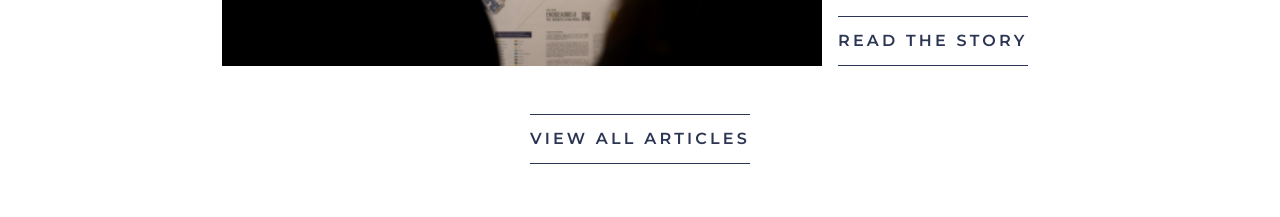
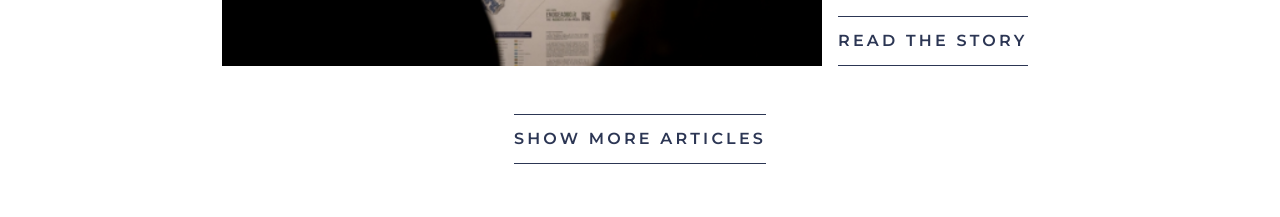
Before and after one commit to ArtKruzhkov/ScarpaVillas_Vercel, a React (Create React App) app: page /discover/journal in a window 1280 px wide. Shown: the part 2860-3077 px from the top of the page. Built offline with nearby package versions, Linux system fonts and the light colour scheme.

Commit message:
Update journal article btn handleToggle and add ScarpaWineCTA

```diff
--- a/src/data/journalArticles.ts
+++ b/src/data/journalArticles.ts
@@ -238,7 +238,7 @@ export const journalArticles: JournalArticle[] = [
     },
     image: `${baseUrl}/images/JournalPage/journal_articles/article-1.png`,
     image_hero: `${baseUrl}/images/JournalPage/journal_articles/article-1_hero.png`,
-    title: 'Identity Viticultural: Vinifying Diversity',
+    title: 'Identity Viticultural: Vinifying Diversity (Copy)',
     title_ital: 'Identità varietale: vinificare la diversità',
     articleTitleLine1: 'Identity Viticultural:',
     articleTitleLine2: 'Vinifying Diversity',
@@ -303,7 +303,7 @@ export const journalArticles: JournalArticle[] = [
     },
     image: `${baseUrl}/images/JournalPage/journal_articles/article-2.png`,
     image_hero: `${baseUrl}/images/JournalPage/journal_articles/article-2_hero.png`,
-    title: 'La Bogliona Takes the Stage: When Art Meets 125 Years of Tradition',
+    title: 'La Bogliona Takes the Stage: When Art Meets 125 Years of Tradition (Copy)',
     title_ital: 'La Bogliona va in scena: quando l`arte incontra 125 anni di tradizione',
     articleTitleLine1: 'La Bogliona Takes the Stage:',
     articleTitleLine2: 'When Art Meets 125 Years of Tradition',
@@ -348,7 +348,8 @@ export const journalArticles: JournalArticle[] = [
     },
     image: `${baseUrl}/images/JournalPage/journal_articles/article-3.png`,
     image_hero: `${baseUrl}/images/JournalPage/journal_articles/article-3_hero.png`,
-    title: '“Leaving Room for Experience” – Matteo Scalise and the Scarpa Villas Project, Part 2',
+    title:
+      '“Leaving Room for Experience” – Matteo Scalise and the Scarpa Villas Project, Part 2 (Copy)',
     title_ital:
       '“Lasciare spazio all’esperienza” – Matteo Scalise e il progetto Scarpa Villas, parte 2',
     subtitle:
@@ -390,7 +391,96 @@ export const journalArticles: JournalArticle[] = [
     },
     image: `${baseUrl}/images/JournalPage/journal_articles/article-4.png`,
     image_hero: `${baseUrl}/images/JournalPage/journal_articles/article-4_hero.png`,
-    title: 'From Monferrato to the Langhe: Davide Champion Tells the Story of Scarpa',
+    title: 'From Monferrato to the Langhe: Davide Champion Tells the Story of Scarpa (Copy)',
+    title_ital: 'Dal Monferrato alle Langhe: Davide Champion racconta il viaggio di Scarpa',
+    articleTitleLine1: 'From Monferrato to the Langhe:',
+    articleTitleLine2: 'Davide Champion Tells the Story of Scarpa',
+    articleTitleLine1_ital: 'Dal Monferrato alle Langhe:',
+    articleTitleLine2_ital: 'Davide Champion racconta il viaggio di Scarpa',
+    subtitle:
+      'Scarpa was founded in 1900 in Nizza, in the heart of Monferrato, but its roots have always been firmly planted in the Langhe as well. Since 2018, with the acquisition of vineyards in three key MGA areas – Monvigliero in Verduno, Roncaglie in La Morra and Canova in Neive – this historic connection has evolved into an ambitious, long-term project. We discussed this with Davide Champion, CEO of Scarpa, in a conversation covering history, the region and a vision for the future.',
+    subtitle_ital:
+      'Scarpa nasce nel 1900 nel cuore del Monferrato, a Nizza, ma le sue radici affondano da sempre anche nelle Langhe. Dal 2018, con l`acquisizione di vigneti in tre importanti MGA – Monvigliero a Verduno, Roncaglie a La Morra e Canova a Neive – questo legame storico si è trasformato in un progetto ambizioso e di lungo respiro. Ne abbiamo parlato con Davide Champion, CEO di Scarpa, in una conversazione che attraversa storia, territorio e visione del futuro.',
+    content: [
+      {
+        paragraphs: [
+          'The story begins with a close relationship between landscape, people and time. Each decision reflects a desire to preserve the identity of the territory while allowing it to evolve.',
+          'What emerges is a dialogue between tradition and contemporary vision, shaped by the rhythms of the Langhe.',
+        ],
+        paragraphs_ital: [
+          'La storia nasce da un rapporto profondo tra paesaggio, persone e tempo. Ogni scelta riflette il desiderio di preservare l’identità del territorio, lasciandola al tempo stesso evolvere.',
+          'Ne emerge un dialogo tra tradizione e visione contemporanea, scandito dai ritmi delle Langhe.',
+        ],
+      },
+      {
+        title: 'A Story Rooted in the Territory',
+        title_ital: 'Una storia radicata nel territorio',
+        paragraphs: [
+          'The landscape is never simply a backdrop. It influences materials, gestures and the way every experience takes shape.',
+          'Understanding this relationship means looking beyond individual places and discovering the connections that bind them together.',
+        ],
+        paragraphs_ital: [
+          'Il paesaggio non è mai un semplice sfondo. Influenza i materiali, i gesti e il modo in cui ogni esperienza prende forma.',
+          'Comprendere questo rapporto significa guardare oltre i singoli luoghi e scoprire le connessioni che li uniscono.',
+        ],
+      },
+    ],
+  },
+
+  {
+    id: 'scarpa-villas-part-2_3',
+    date: {
+      month: 'May',
+      month_ital: 'Maggio',
+      day: 22,
+      year: 2026,
+    },
+    image: `${baseUrl}/images/JournalPage/journal_articles/article-3.png`,
+    image_hero: `${baseUrl}/images/JournalPage/journal_articles/article-3_hero.png`,
+    title:
+      '“Leaving Room for Experience” – Matteo Scalise and the Scarpa Villas Project, Part 2 (Copy 2)',
+    title_ital:
+      '“Lasciare spazio all’esperienza” – Matteo Scalise e il progetto Scarpa Villas, parte 2',
+    subtitle:
+      'Our conversation with Matteo Scalise continues, delving into the origins of the Scarpa Villas project – a dialogue that takes us through the project’s vision, materials and landscape, until it reaches the very heart of the experience: space as a form of listening, time as memory.',
+    subtitle_ital:
+      'Prosegue la nostra conversazione con Matteo Scalise alle radici del progetto Scarpa Villas –un dialogo che ci accompagna dentro l’intenzione, i materiali, il paesaggio, fino a toccare il cuore dell’esperienza: lo spazio come ascolto, il tempo come memoria.',
+    content: [
+      {
+        paragraphs: [
+          'The story begins with a close relationship between landscape, people and time. Each decision reflects a desire to preserve the identity of the territory while allowing it to evolve.',
+          'What emerges is a dialogue between tradition and contemporary vision, shaped by the rhythms of the Langhe.',
+        ],
+        paragraphs_ital: [
+          'La storia nasce da un rapporto profondo tra paesaggio, persone e tempo. Ogni scelta riflette il desiderio di preservare l’identità del territorio, lasciandola al tempo stesso evolvere.',
+          'Ne emerge un dialogo tra tradizione e visione contemporanea, scandito dai ritmi delle Langhe.',
+        ],
+      },
+      {
+        title: 'A Story Rooted in the Territory',
+        title_ital: 'Una storia radicata nel territorio',
+        paragraphs: [
+          'The landscape is never simply a backdrop. It influences materials, gestures and the way every experience takes shape.',
+          'Understanding this relationship means looking beyond individual places and discovering the connections that bind them together.',
+        ],
+        paragraphs_ital: [
+          'Il paesaggio non è mai un semplice sfondo. Influenza i materiali, i gesti e il modo in cui ogni esperienza prende forma.',
+          'Comprendere questo rapporto significa guardare oltre i singoli luoghi e scoprire le connessioni che li uniscono.',
+        ],
+      },
+    ],
+  },
+  {
+    id: 'davide-champion-scarpa-journey-3',
+    date: {
+      month: 'April',
+      month_ital: 'Aprile',
+      day: 7,
+      year: 2026,
+    },
+    image: `${baseUrl}/images/JournalPage/journal_articles/article-4.png`,
+    image_hero: `${baseUrl}/images/JournalPage/journal_articles/article-4_hero.png`,
+    title: 'From Monferrato to the Langhe: Davide Champion Tells the Story of Scarpa (Copy 2)',
     title_ital: 'Dal Monferrato alle Langhe: Davide Champion racconta il viaggio di Scarpa',
     articleTitleLine1: 'From Monferrato to the Langhe:',
     articleTitleLine2: 'Davide Champion Tells the Story of Scarpa',
--- a/src/pages/ScarpaWineryPage/ScarpaWineryPage.tsx
+++ b/src/pages/ScarpaWineryPage/ScarpaWineryPage.tsx
@@ -9,6 +9,7 @@ import { ScarpaWineryVineyards } from '../../sections/ScarpaWineryPageSections/S
 import { ScarpaWineryCellar } from '../../sections/ScarpaWineryPageSections/ScarpaWineryCellar/ScarpaWineryCellar';
 import { ScarpaWineryVillas } from '../../sections/ScarpaWineryPageSections/ScarpaWineryVillas/ScarpaWineryVillas';
 import { smoothScrollToTop } from '../../utils/smoothScrollToTop/smoothScrollToTop';
+import { ScarpaWineryCTA } from '../../sections/ScarpaWineryPageSections/ScarpaWineryCTA/ScarpaWineryCTA';
 
 export function ScarpaWineryPage() {
   // useEffect(() => {
@@ -26,6 +27,7 @@ export function ScarpaWineryPage() {
         <ScarpaWineryLove />
         <ScarpaWineryEvolution />
         <ScarpaWineryProcess />
+        <ScarpaWineryCTA />
         <ScarpaWineryVineyards />
         <ScarpaWineryCellar />
         <ScarpaWineryVillas />
--- a/src/sections/JournalPageSections/JournalArticles/JournalArticles.tsx
+++ b/src/sections/JournalPageSections/JournalArticles/JournalArticles.tsx
@@ -9,24 +9,31 @@ export function JournalArticles() {
 
   const isItalian = i18n.language === 'it';
 
-  const [showAll, setShowAll] = useState(false);
   const sectionRef = useRef<HTMLElement>(null);
 
-  const visibleArticles = showAll ? journalArticles : journalArticles.slice(0, 4);
+  const ARTICLES_STEP = 4;
+
+  const [visibleCount, setVisibleCount] = useState(ARTICLES_STEP);
+
+  const visibleArticles = journalArticles.slice(0, visibleCount);
+
+  const isAllVisible = visibleCount >= journalArticles.length;
 
   const handleToggleArticles = () => {
-    if (showAll) {
-      setShowAll(false);
+    if (isAllVisible) {
+      setVisibleCount(ARTICLES_STEP);
 
-      sectionRef.current?.scrollIntoView({
-        behavior: 'smooth',
-        block: 'start',
+      requestAnimationFrame(() => {
+        sectionRef.current?.scrollIntoView({
+          behavior: 'smooth',
+          block: 'start',
+        });
       });
 
       return;
     }
 
-    setShowAll(true);
+    setVisibleCount((prev) => Math.min(prev + ARTICLES_STEP, journalArticles.length));
   };
 
   return (
@@ -137,7 +144,7 @@ export function JournalArticles() {
           })}
         </div>
 
-        {journalArticles.length > 4 && (
+        {journalArticles.length > ARTICLES_STEP && (
           <motion.div
             viewport={{ once: true, amount: 0.5 }}
             initial={{ opacity: 0, y: 20 }}
@@ -150,10 +157,10 @@ export function JournalArticles() {
             <button
               type="button"
               onClick={handleToggleArticles}
-              className="flex h-[40px] w-fit items-center justify-center border-y border-[#2C3654] font-sans text-[13px] font-semibold uppercase tracking-[0.2em] text-[#2C3654] transition-opacity duration-300 hover:opacity-60 md:h-[50px] 2xl:h-[52px] md:text-[16px] 2xl:text-[18px]">
+              className="flex h-[40px] w-fit items-center justify-center border-y border-[#2C3654] font-sans text-[13px] font-semibold uppercase tracking-[0.2em] text-[#2C3654] transition-opacity duration-300 hover:opacity-60 md:h-[50px] md:text-[16px] 2xl:h-[52px] 2xl:text-[18px]">
               <AnimatePresence mode="wait">
                 <motion.span
-                  key={`${showAll}-${i18n.language}`}
+                  key={`${isAllVisible}-${i18n.language}`}
                   initial={{ opacity: 0, y: 8 }}
                   animate={{ opacity: 1, y: 0 }}
                   exit={{ opacity: 0, y: -8 }}
@@ -161,7 +168,7 @@ export function JournalArticles() {
                     duration: 0.3,
                     ease: [0.22, 1, 0.36, 1],
                   }}>
-                  {showAll ? t('journalArticles.closeAll') : t('journalArticles.viewAll')}
+                  {isAllVisible ? t('journalArticles.showLess') : t('journalArticles.showMore')}
                 </motion.span>
               </AnimatePresence>
             </button>
--- a/src/sections/ScarpaWineryPageSections/ScarpaWineryVillas/ScarpaWineryVillas.tsx
+++ b/src/sections/ScarpaWineryPageSections/ScarpaWineryVillas/ScarpaWineryVillas.tsx
@@ -38,7 +38,7 @@ export function ScarpaWineryVillas() {
               </motion.h2>
             </AnimatePresence>
 
-            <div className="mx-auto lg:mx-0 mt-6 lg:mt-8 h-[2px] w-[175px] md:w-[205px] lg:w-[220px] bg-[#2C3654]" />
+            <div className="mx-auto lg:mx-0 mt-4 lg:mt-8 h-[2px] w-[175px] md:w-[205px] lg:w-[220px] bg-[#2C3654]" />
 
             <AnimatePresence mode="wait">
               <motion.div
@@ -50,7 +50,7 @@ export function ScarpaWineryVillas() {
                   duration: 0.35,
                   ease: [0.22, 1, 0.36, 1],
                 }}>
-                <p className="mx-auto lg:mx-0 text-center lg:text-start text-[#2C3654] mt-6 lg:mt-8 font-sans text-[15px] leading-[1.5] md:text-[17px] lg:text-[18px] lg:leading-[30px] max-w-[220px] sm:max-w-none lg:max-w-[270px]">
+                <p className="mx-auto lg:mx-0 text-center lg:text-start text-[#2C3654] mt-4 lg:mt-8 font-sans text-[15px] leading-[1.5] md:text-[17px] lg:text-[18px] lg:leading-[30px] max-w-[220px] sm:max-w-none lg:max-w-[270px]">
                   {t('scarpaWineryVillas.paragraph1')}
                 </p>
 
```
Also changed, not shown: src/sections/ScarpaWineryPageSections/ScarpaWineryCTA/ScarpaWineryCTA.tsx (added, +69 -0 lines), src/i18n/locales/en.json, src/i18n/locales/it.json.
